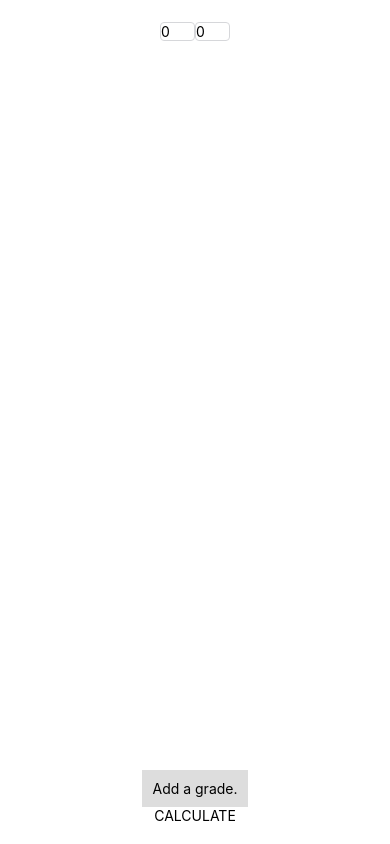
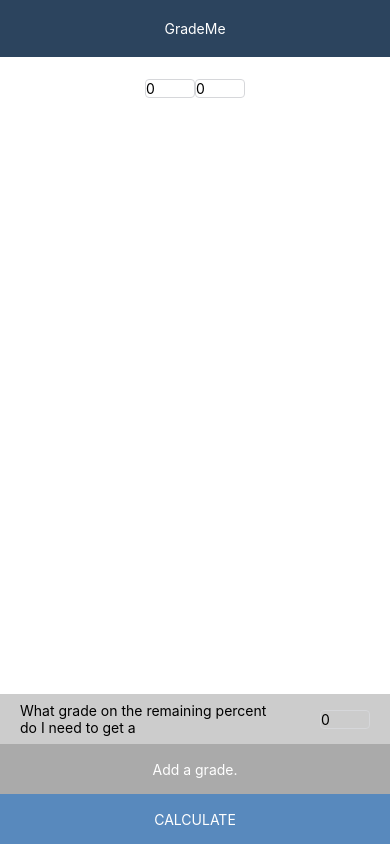
Before and after one commit to jacobsteves/Grade-Calculator, a React Native app: screen / in a window 390 px wide. Built offline with nearby package versions, Linux system fonts and the light colour scheme.

Commit message:
finish core functionality of app

```diff
--- a/App.js
+++ b/App.js
@@ -5,8 +5,11 @@ import {
     View,
     TextInput,
     ScrollView,
-    TouchableOpacity
+    TouchableOpacity,
+    Dimensions,
 } from 'react-native';
+
+const screenSize = Dimensions.get('window').width;
 
 export default class App extends React.Component {
   constructor() {
@@ -14,7 +17,9 @@ export default class App extends React.Component {
         this.state = {
             calculated: false,
             grade: "0",
+            gradeGoal: "0",
             totalPercent: "0",
+            neededGrade: "0",
             gradeArray: [{"grade":"","value":""}]
         };
   }
@@ -25,26 +30,29 @@ export default class App extends React.Component {
     // }
   }
 
-  onChanged(position, gradeInput, text){
-        var newText = '';
-        var numbers = '0123456789';
+  changeGradeGoal(text) {
+    this.onChanged(0, 0, text, true);
+  }
+
+  onChanged(position, gradeInput, text, isGoalGrade = false) {
       var newNumber = "";
-        var gradeArray = this.state.gradeArray;
+      var numbers = "0123456789.";
+      var { gradeArray, gradeGoal } = this.state;
 
       for (var i=0; i < text.length; i++) {
           if(numbers.indexOf(text[i]) > -1 ) {
               // Dont let the first number be 0
               if (!(i == 0 && text[i] == 0)) {
-                    newText = newText + text[i];
+                  newNumber = newNumber + text[i];
               }
           }
-            newNumber = newText;
       }
 
-        if (gradeInput) gradeArray[position].grade = newNumber;
+      if (isGoalGrade) gradeGoal = newNumber;
+      else if (gradeInput) gradeArray[position].grade = newNumber;
       else gradeArray[position].value = newNumber;
 
-        this.setState({ gradeArray: gradeArray });
+      this.setState({ gradeArray: gradeArray, gradeGoal: gradeGoal });
   }
 
   renderTextInputs() {
@@ -85,7 +93,8 @@ export default class App extends React.Component {
   calculateGrade() {
     let currentGrade = 0;
     let totalPercent = 0;
-    const { gradeArray } = this.state;
+    let neededGrade = 0;
+    const { gradeArray, gradeGoal } = this.state;
 
     gradeArray.forEach((object) => {
         if (object.value > 0) {
@@ -94,33 +103,71 @@ export default class App extends React.Component {
         }
     });
 
+    if (totalPercent < 100) {
+      neededGrade = 100 * (gradeGoal - currentGrade) / (100 - totalPercent);
+    }
+
     this.setState({
         calculated: true,
         totalPercent: totalPercent,
-        grade: currentGrade + "%"
+        grade: currentGrade.toFixed(2),
+        neededGrade: neededGrade.toFixed(2)
     });
   }
 
+  renderHeader() {
+    return (
+      <View style={styles.header}>
+        <Text style={{color: 'white'}}>GradeMe</Text>
+      </View>
+    );
+  }
   render() {
     return (
       <View style={styles.container}>
+      {this.renderHeader()}
       {(!this.state.calculated) &&
         <View style={{flex: 1}}>
             <ScrollView style={styles.scrollView} contentContainerStyle={styles.scrollViewContainer}>
                 {this.renderTextInputs()}
             </ScrollView>
             <View style={styles.textRow}>
+              <View style={styles.remainingBox}>
+                <Text style={styles.textBox}>What grade on the remaining percent do I need to get a</Text>
+                <TextInput
+                    style={styles.textInput}
+                    placeholder="0"
+                    keyboardType="numeric"
+                    onChangeText={(text)=> this.changeGradeGoal(text)}
+                    value={this.state.gradeGoal}
+                />
+              </View>
               <TouchableOpacity style={styles.button} onPress={() => this.addNewGrade()}>
-                    <Text>Add a grade.</Text>
+                <Text style={{color: 'white'}}>Add a grade.</Text>
               </TouchableOpacity>
-                <Text onPress={() => this.calculateGrade()}>CALCULATE</Text>
+              <TouchableOpacity style={styles.specialButton} onPress={() => this.calculateGrade()}>
+                <Text style={{color: 'white'}}>CALCULATE</Text>
+              </TouchableOpacity>
             </View>
         </View>
       }
       {this.state.calculated &&
         <View style={styles.gradeBox}>
-            <Text>{this.state.grade}</Text>
-            <Text onPress={() => this.setState({calculated: false})}>Back</Text>
+            <ScrollView style={styles.scrollView} contentContainerStyle={styles.scrollViewContainer}>
+              <Text>Current Grade: {this.state.grade}%</Text>
+              <Text>Amount of Course Completed: {this.state.totalPercent}%</Text>
+              {(this.state.totalPercent < 100 && this.state.grade < this.state.gradeGoal) &&
+                <Text style={styles.gradeGoal}>
+                  To reach a mark of {this.state.gradeGoal}%, you need {this.state.neededGrade}% on
+                  the remaining {100 - this.state.totalPercent}%.
+                </Text>
+              }
+            </ScrollView>
+            <View style={styles.textRow}>
+              <TouchableOpacity style={styles.specialButton} onPress={() => this.setState({calculated: false})}>
+                <Text style={{color: 'white'}}>BACK</Text>
+              </TouchableOpacity>
+            </View>
        </View>
       }
       </View>
@@ -133,10 +180,6 @@ const styles = StyleSheet.create({
   container: {
     flex: 1,
     backgroundColor: '#fff',
-    //alignItems: 'center',
-    //justifyContent: 'center',
-    //margin: 2,
-    padding: 20,
   },
   row: {
     flexWrap: 'wrap',
@@ -144,7 +187,6 @@ const styles = StyleSheet.create({
     flexDirection: 'row',
     justifyContent: 'center',
     margin: 2,
-    //backgroundColor: 'skyblue',
     alignItems: 'center',
     justifyContent: 'center',
   },
@@ -153,31 +195,63 @@ const styles = StyleSheet.create({
     justifyContent: 'center',
   },
   textInput: {
-    width: 35,
+    width: 50,
     borderRadius: 4,
     borderWidth: 0.5,
     borderColor: '#d6d7da',
   },
   gradeBox: {
+    flex: 1,
     alignItems: 'center',
     justifyContent: 'center',
   },
   scrollView: {
-    //width: 300,
     flex: 1,
     flexGrow: 1,
     flexShrink: 1,
     flexBasis: 1,
   },
   scrollViewContainer: {
-    //flex: 1,
-    //alignItems: 'center',
-    //justifyContent: 'center',
     paddingBottom: 50,
   },
+  header: {
+    width: screenSize,
+    alignItems: 'center',
+    backgroundColor: '#2c445e',
+    padding: 20,
+    marginBottom: 20,
+  },
+  remainingBox: {
+    width: screenSize,
+    height: 50,
+    backgroundColor: '#cccccc',
+    justifyContent:'center',
+    flexWrap: 'wrap',
+    //flexDirection:'row',
+    //padding: 20,
+  },
   button: {
+    width: screenSize,
+    height: 50,
     alignItems: 'center',
-    backgroundColor: '#DDDDDD',
-    padding: 10
+    justifyContent:'center',
+    backgroundColor: '#aaaaaa',
+    //padding: 20,
+  },
+  specialButton: {
+    width: screenSize,
+    height: 50,
+    alignItems: 'center',
+    justifyContent:'center',
+    backgroundColor: '#5889bd',
+    //padding: 20,
+  },
+  textBox: {
+    width: 2 * screenSize / 3,
+    marginLeft: 20,
+    marginRight: 20,
+  },
+  gradeGoal: {
+    marginTop: 20,
   },
 });
```
Lines whose indentation alone changed are shown as unchanged.
